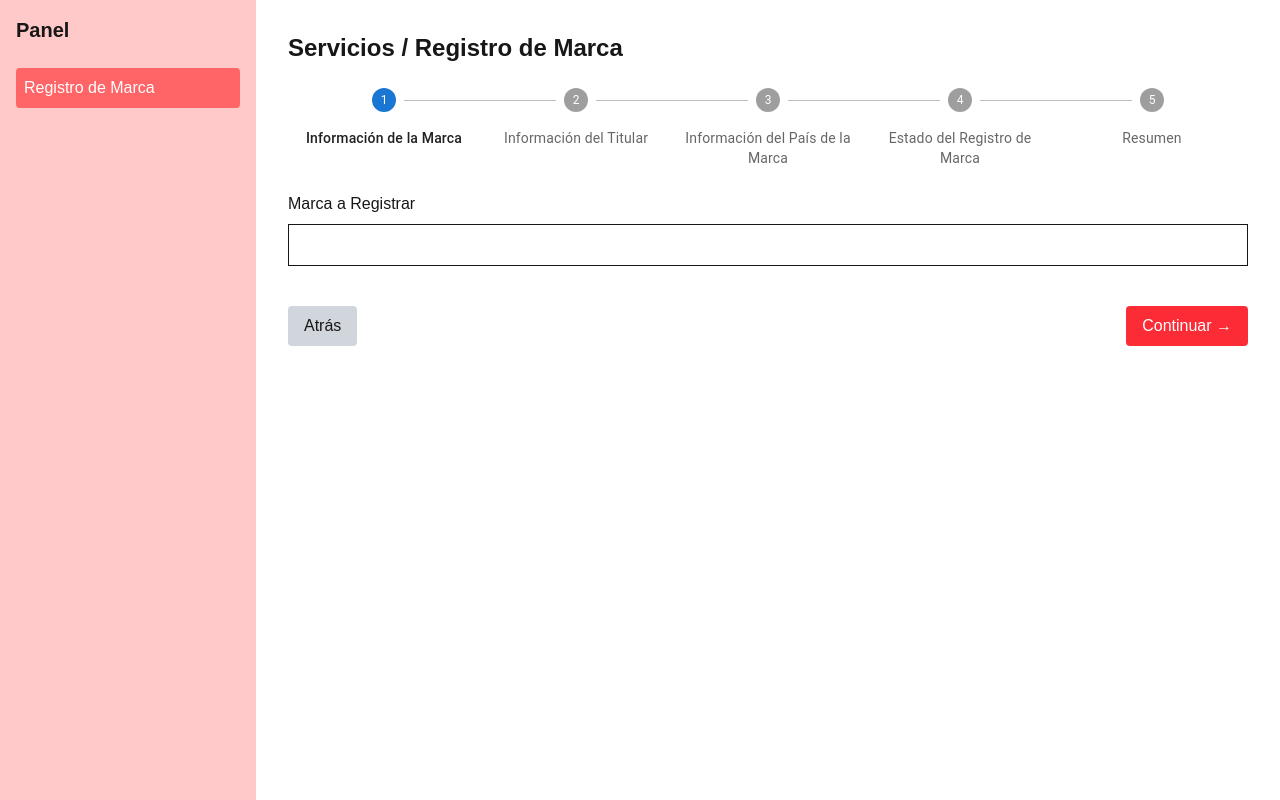
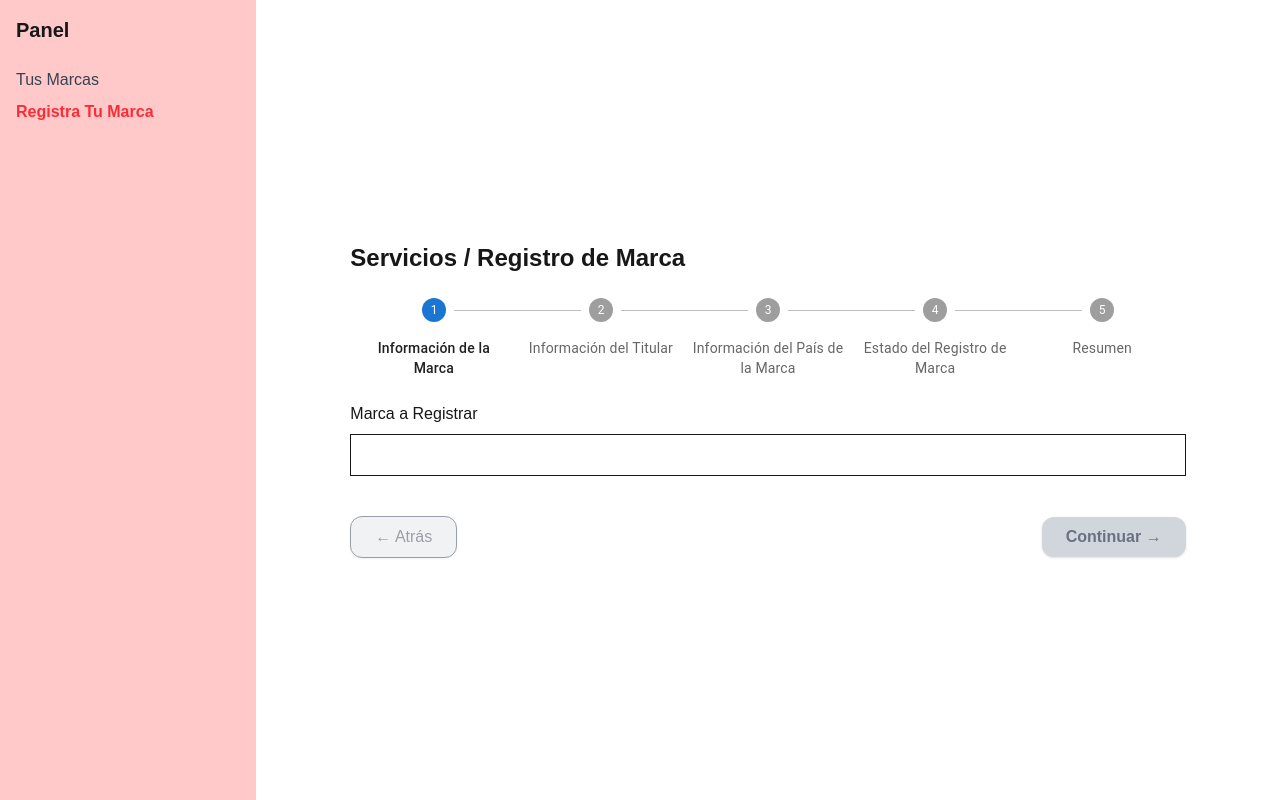
Before and after one commit to NatOrtizC/Frontend_Crud_de_Marcas, a Next.js app: page /register/new in a window 1280 px wide. Built offline with nearby package versions, Linux system fonts and the light colour scheme.

Commit message:
se refactoriza la interfaz y funcionalidad

```diff
--- a/src/app/layout.js
+++ b/src/app/layout.js
@@ -1,6 +1,8 @@
 import { Geist, Geist_Mono } from "next/font/google";
 import "./globals.css";
 import Link from "next/link";
+import AsideBar from "@/components/AsideBar";
+import Home from "./page";
 
 const geistSans = Geist({
   variable: "--font-geist-sans",
@@ -23,23 +25,16 @@ export default function RootLayout({ children }) {
       <body
         className={` ${geistSans.variable} ${geistMono.variable} bg-gray-100 antialiased`}
       >
-       <div className="flex min-h-screen">
-          {/* Sidebar */}
-          <aside className="w-64 bg-red-200 p-4">
-            <h2 className="text-xl font-bold mb-6">Panel</h2>
-            <nav>
-              <ul>
-                <li className="mb-2">
-                  <Link href="/register/new" className="block p-2 bg-red-400 text-white rounded">
-                    Registro de Marca
-                  </Link>
-                </li>
-              </ul>
-            </nav>
-          </aside>
+        <div className="flex min-h-screen">
 
-          {/* Contenido */}
-          <main className="flex-1 p-8">{children}</main>
+          <AsideBar />
+
+          <div className="flex flex-1 justify-center items-center p-8">
+            <main className="flex flex-col gap-[32px] items-center">
+              {children}
+            </main>
+          </div>
+
         </div>
       </body>
     </html>
--- a/src/app/page.js
+++ b/src/app/page.js
@@ -1,107 +1,23 @@
-import Image from "next/image";
-import RegistroPage from "./register/page";
+"use client";
+
+import { useEffect } from "react";
+import { useRouter } from "next/navigation";
 
 export default function Home() {
+
+  const router = useRouter();
+
+  useEffect(
+    () => router.replace("/register"),
+    []
+  );
+
   return (
-    <div className="font-sans grid grid-rows-[20px_1fr_20px] items-center justify-items-center min-h-screen p-8 pb-20 gap-16 sm:p-20">
-      <main className="flex flex-col gap-[32px] row-start-2 items-center sm:items-start">
-
-        <RegistroPage/>
-
-        {/* <Image
-          className="dark:invert"
-          src="/next.svg"
-          alt="Next.js logo"
-          width={180}
-          height={38}
-          priority
-        />
-        <ol className="font-mono list-inside list-decimal text-sm/6 text-center sm:text-left">
-          <li className="mb-2 tracking-[-.01em]">
-            Get started by editing{" "}
-            <code className="bg-black/[.05] dark:bg-white/[.06] font-mono font-semibold px-1 py-0.5 rounded">
-              src/app/page.js
-            </code>
-            .
-          </li>
-          <li className="tracking-[-.01em]">
-            Save and see your changes instantly.
-          </li>
-        </ol>
-
-        <div className="flex gap-4 items-center flex-col sm:flex-row">
-          <a
-            className="rounded-full border border-solid border-transparent transition-colors flex items-center justify-center bg-foreground text-background gap-2 hover:bg-[#383838] dark:hover:bg-[#ccc] font-medium text-sm sm:text-base h-10 sm:h-12 px-4 sm:px-5 sm:w-auto"
-            href="https://vercel.com/new?utm_source=create-next-app&utm_medium=appdir-template-tw&utm_campaign=create-next-app"
-            target="_blank"
-            rel="noopener noreferrer"
-          >
-            <Image
-              className="dark:invert"
-              src="/vercel.svg"
-              alt="Vercel logomark"
-              width={20}
-              height={20}
-            />
-            Deploy now
-          </a>
-          <a
-            className="rounded-full border border-solid border-black/[.08] dark:border-white/[.145] transition-colors flex items-center justify-center hover:bg-[#f2f2f2] dark:hover:bg-[#1a1a1a] hover:border-transparent font-medium text-sm sm:text-base h-10 sm:h-12 px-4 sm:px-5 w-full sm:w-auto md:w-[158px]"
-            href="https://nextjs.org/docs?utm_source=create-next-app&utm_medium=appdir-template-tw&utm_campaign=create-next-app"
-            target="_blank"
-            rel="noopener noreferrer"
-          >
-            Read our docs
-          </a>
-        </div> */}
-      </main>
-      <footer className="row-start-3 flex gap-[24px] flex-wrap items-center justify-center">
-        <a
-          className="flex items-center gap-2 hover:underline hover:underline-offset-4"
-          href="https://nextjs.org/learn?utm_source=create-next-app&utm_medium=appdir-template-tw&utm_campaign=create-next-app"
-          target="_blank"
-          rel="noopener noreferrer"
-        >
-          <Image
-            aria-hidden
-            src="/file.svg"
-            alt="File icon"
-            width={16}
-            height={16}
-          />
-          Learn
-        </a>
-        <a
-          className="flex items-center gap-2 hover:underline hover:underline-offset-4"
-          href="https://vercel.com/templates?framework=next.js&utm_source=create-next-app&utm_medium=appdir-template-tw&utm_campaign=create-next-app"
-          target="_blank"
-          rel="noopener noreferrer"
-        >
-          <Image
-            aria-hidden
-            src="/window.svg"
-            alt="Window icon"
-            width={16}
-            height={16}
-          />
-          Examples
-        </a>
-        <a
-          className="flex items-center gap-2 hover:underline hover:underline-offset-4"
-          href="https://nextjs.org?utm_source=create-next-app&utm_medium=appdir-template-tw&utm_campaign=create-next-app"
-          target="_blank"
-          rel="noopener noreferrer"
-        >
-          <Image
-            aria-hidden
-            src="/globe.svg"
-            alt="Globe icon"
-            width={16}
-            height={16}
-          />
-          Go to nextjs.org →
-        </a>
-      </footer>
+    <div className="flex items-center justify-center min-h-screen">
+      <div className="text-center">
+        <h1 className="text-2xl font-bold mb-4">Bienvenido 👋</h1>
+        <p className="text-gray-600">Cargando aplicación...</p>
+      </div>
     </div>
   );
 }
--- a/src/app/register/new/page.jsx
+++ b/src/app/register/new/page.jsx
@@ -1,18 +1,28 @@
 "use client";
+
 import { useState } from "react";
 import { Stepper, Step, StepLabel } from "@mui/material";
-import {createRecords} from "@/services/recordsServices"
+import { createRecords } from "@/services/recordsServices"
 
 const steps = ["Información de la Marca", "Información del Titular", "Información del País de la Marca", "Estado del Registro de Marca", "Resumen"];
 
 export default function NuevoRegistro() {
   const [activeStep, setActiveStep] = useState(0);
+
+
   const [form, setForm] = useState({
     marca: "",
     titular: "",
     pais: "",
     estado: "",
   });
+
+  const recordStatus = [
+    "Pendiente",
+    "En Processo",
+    "Completado",
+    "Cancelado"
+  ]
 
   const handleNext = () => {
     if (activeStep < steps.length - 1) setActiveStep(activeStep + 1);
@@ -25,6 +35,22 @@ export default function NuevoRegistro() {
   const handleChange = (e) => {
     console.log(form);
     setForm({ ...form, [e.target.name]: e.target.value });
+  };
+
+  // Agregamos una función que valida según el paso
+  const isStepValid = () => {
+    switch (activeStep) {
+      case 0:
+        return form.marca.trim() !== "";
+      case 1:
+        return form.titular.trim() !== "";
+      case 2:
+        return form.pais.trim() !== "";
+      case 3:
+        return form.estado.trim() !== "";
+      default:
+        return true;
+    }
   };
 
   return (
@@ -87,49 +113,82 @@ export default function NuevoRegistro() {
         <div>
           <label className="block mb-2">Estado del Registro de la Marca</label>
           <select
-            name="status"
+            name="estado"
             value={form.estado}
             onChange={handleChange}
             className="w-full border p-2 rounded mb-4"
           >
-            <option value="0">Pendiente</option>
-            <option value="1">En Proceso</option>
-            <option value="2">Completado</option>
-            <option value="3">Cancelado</option>
+            {recordStatus.map((label, index) => (
+              <option key={index} value={label}>
+                {label}
+              </option>
+            ))}
           </select>
         </div>
       )}
 
       {/* Paso 5 */}
       {activeStep === 4 && (
-        <div>
-          <p><b>Marca:</b> {form.marca}</p>
-          <p><b>Titular:</b> {form.titular}</p>
-          <p><b>País:</b> {form.pais}</p>
-          <p><b>Estado:</b> {form.estado}</p>
+        <div className="max-w-md mx-auto bg-white rounded-2xl shadow-md p-6 border border-gray-200">
+          <h2 className="text-lg font-semibold text-gray-800 mb-4">
+            Información del registro
+          </h2>
+          <div className="space-y-2 text-gray-700">
+            <p><span className="font-medium text-gray-900">Marca:</span> {form.marca}</p>
+            <p><span className="font-medium text-gray-900">Titular:</span> {form.titular}</p>
+            <p><span className="font-medium text-gray-900">País:</span> {form.pais}</p>
+            <p><span className="font-medium text-gray-900">Estado:</span> {form.estado}</p>
+          </div>
         </div>
       )}
 
+
       {/* Botones */}
-      <div className="flex justify-between mt-6">
+      <div className="flex justify-between items-center mt-6">
         <button
           onClick={handleBack}
           disabled={activeStep === 0}
-          className="bg-gray-300 px-4 py-2 rounded"
+          className={`
+            flex items-center justify-center gap-2 px-6 py-2 rounded-xl border
+            bg-gray-200 text-gray-700 font-medium shadow-sm
+            transition-all duration-200
+            hover:bg-gray-300 hover:shadow-md
+            disabled:opacity-50 disabled:cursor-not-allowed
+          `}
         >
-          Atrás
+          ← Atrás
         </button>
 
         {activeStep < steps.length - 1 ? (
-          <button onClick={handleNext} className="bg-red-500 text-white px-4 py-2 rounded">
+          <button
+            onClick={handleNext}
+            disabled={!isStepValid()}
+            className={`
+              flex items-center justify-center gap-2 px-6 py-2 rounded-xl
+              font-semibold shadow-sm transition-all duration-200
+              ${isStepValid()
+                ? "bg-red-500 text-white hover:bg-red-600 hover:shadow-md focus:ring-2 focus:ring-red-300"
+                : "bg-gray-300 text-gray-500 cursor-not-allowed"}
+            `}
+          >
             Continuar →
           </button>
         ) : (
-          <button onClick ={createRecords} className="bg-green-500 text-white px-4 py-2 rounded">
-            Crear
+          <button
+            onClick={createRecords}
+            className={`
+            flex items-center justify-center gap-2 px-6 py-2 rounded-xl
+            bg-green-500 text-white font-semibold shadow-sm
+            transition-all duration-200
+            hover:bg-green-600 hover:shadow-md
+            focus:ring-2 focus:ring-green-300
+          `}
+          >
+            ✅ Crear
           </button>
         )}
       </div>
+
     </div>
   );
 }
--- a/src/app/register/page.jsx
+++ b/src/app/register/page.jsx
@@ -1,10 +1,9 @@
 // Pantalla #1 (Listado)
 
 "use client";
-import {useEffect, useState} from "react";
+import { useEffect, useState } from "react";
 import Link from "next/link";
-import axios from "axios";
-import { getRecords} from "@/services/recordsServices";
+import { getRecords } from "@/services/recordsServices";
 import { useRouter } from "next/navigation";
 
 export default function RegistroPage() {
@@ -29,11 +28,12 @@ export default function RegistroPage() {
 
   return (
     <div>
-      <h1 className="text-2xl font-bold mb-4">Servicios / Registro de Marca</h1>
+      <h1 className="text-2xl font-bold mb-4">Registra Tu Marca</h1>
 
       <Link href="/register/new">
-        <button onClick = {handlenewRecords} className="bg-red-500 text-white px-4 py-2 rounded mb-6">
-          Nuevo Registro
+        <button onClick={handlenewRecords} className="bg-red-500 text-white px-4 py-2 rounded mb-6 cursor-pointer">
+          <span className="text-xl font-bold"> + </span>
+          <span>Nuevo Registro</span>
         </button>
       </Link>
 
@@ -51,18 +51,33 @@ export default function RegistroPage() {
         <tbody>
           {records.map((r, i) => (
             <tr key={r.id}>
-              <td className="border p-2">{i +1}</td>
+              <td className="border p-2">{i + 1}</td>
               <td className="border p-2">{r.brand}</td>
               <td className="border p-2">{r.holder}</td>
               <td className="border p-2">{r.country}</td>
               <td className="border p-2">{r.status}</td>
-              <td className="border p-2 space-x-2">
-                <button className="text-red-500">Eliminar</button>
-                <button className="text-green-500">Actualizar</button>
+              <td className="border p-2">
+                <div className="flex flex-col gap-2">
+                  <button className="
+                    w-full px-3 py-1 rounded-lg
+                    bg-red-500 text-white text-sm font-medium
+                    hover:bg-red-600 shadow-sm transition
+                  ">
+                    Eliminar
+                  </button>
+                  <button className="
+                    w-full px-3 py-1 rounded-lg
+                    bg-blue-500 hover:bg-blue-600 text-white text-white text-sm font-medium
+                    hover:bg-blue-600 shadow-sm transition
+                  ">
+                    Actualizar
+                  </button>
+                </div>
               </td>
             </tr>
           ))}
         </tbody>
+
       </table>
     </div>
   );
--- /dev/null
+++ b/src/components/AsideBar.jsx
@@ -0,0 +1,35 @@
+"use client";
+
+import Home from "@/app/page";
+import Link from "next/link";
+import { usePathname } from "next/navigation";
+
+export default function AsideBar() {
+    const pathName = usePathname();
+
+    const links = [
+        { href: "/register", label: "Tus Marcas" },
+        { href: "/register/new", label: "Registra Tu Marca" },
+    ]
+
+    return (
+        <aside className="w-64 bg-red-200 p-4">
+            <h2 className="text-xl font-bold mb-6">Panel</h2>
+
+            <nav>
+                <ul>
+                    {links.map((link, index) => (
+                        <li key={index} className="mb-2">
+                            <Link
+                                key={link.href}
+                                href={link.href}
+                                className={`${pathName === link.href ? "text-red-500 font-bold" : "text-gray-700" } hover:text-red-500`}>
+                                {link.label}
+                            </Link>
+                        </li>
+                    ))}
+                </ul>
+            </nav>
+        </aside>
+    )
+}
```
Also changed, not shown: src/components/Sidebar.jsx (deleted).
